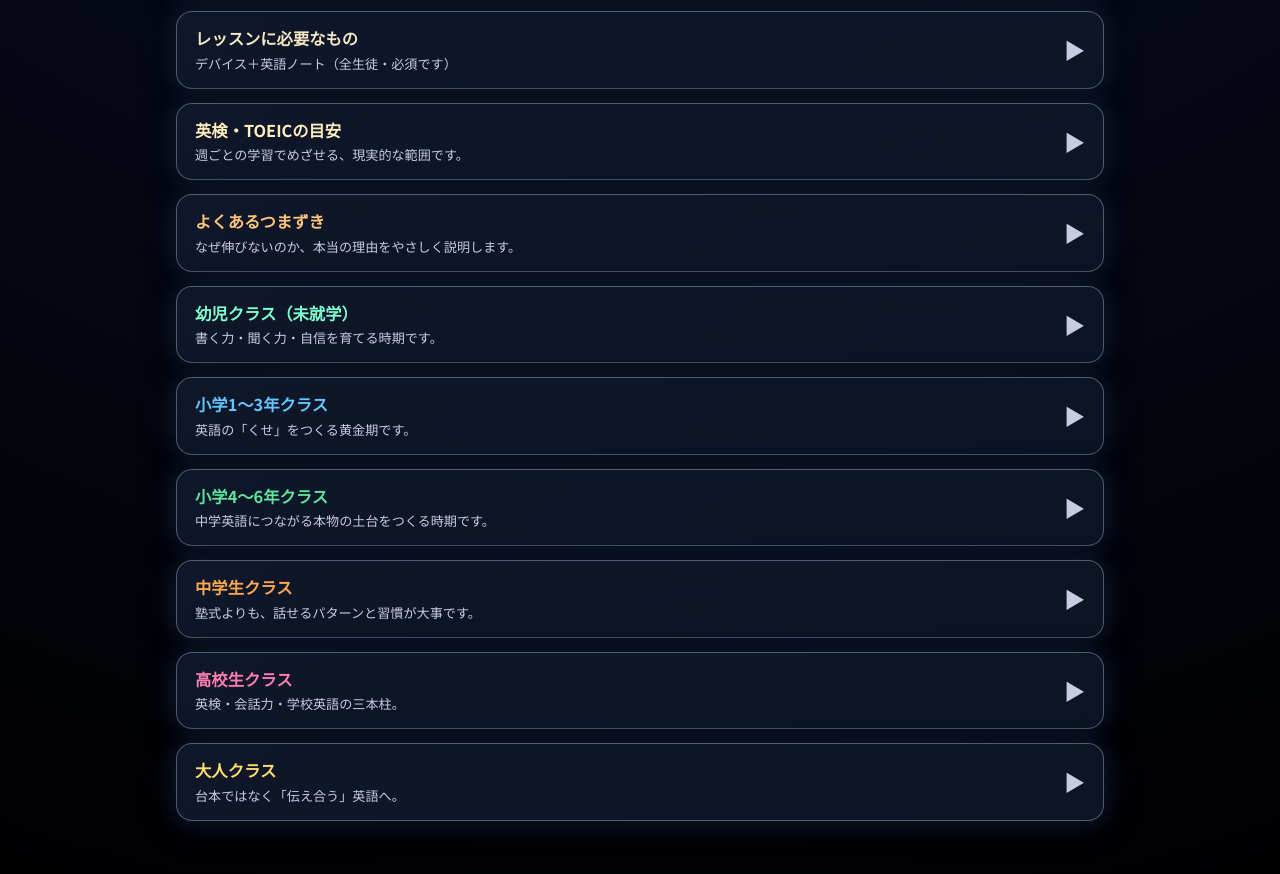
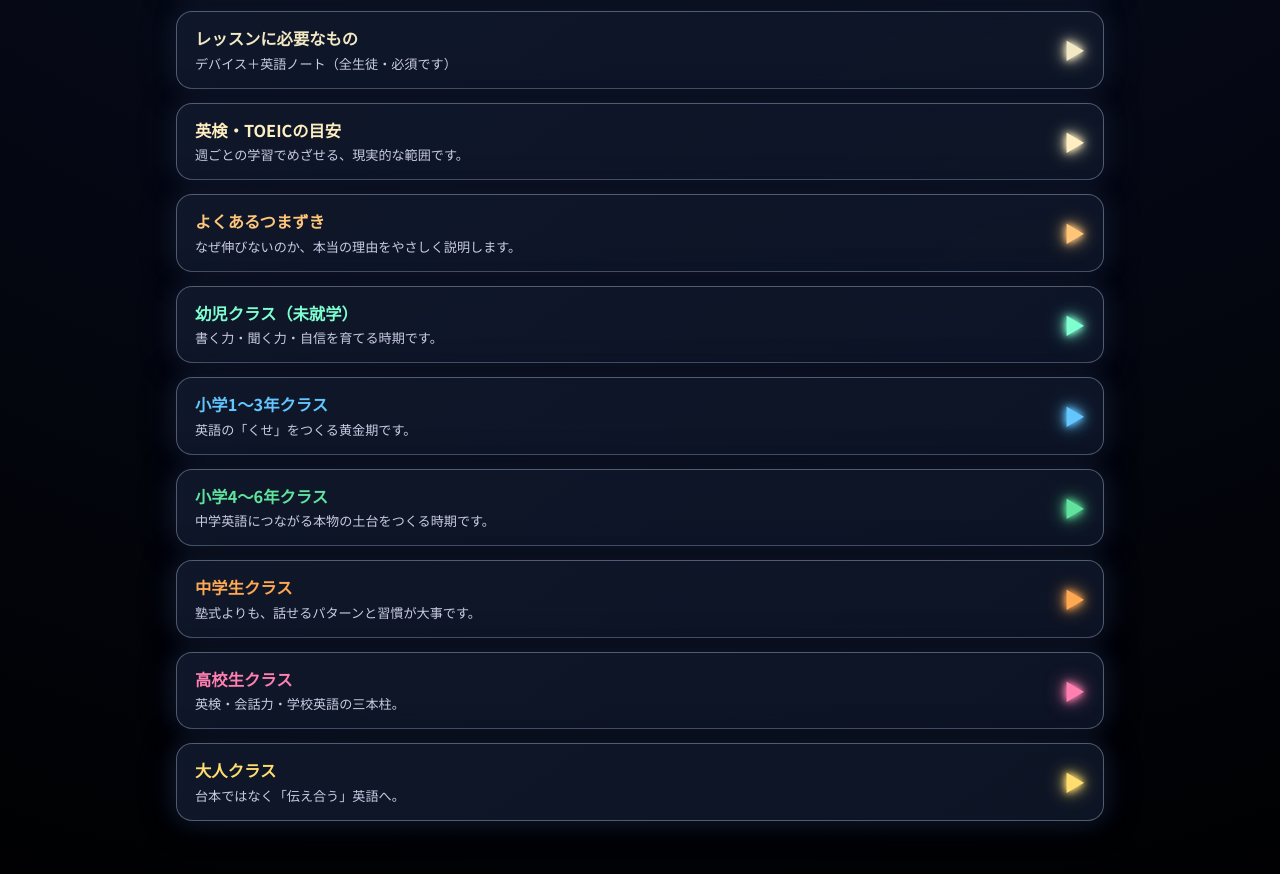
Before and after one commit to Booha-Adventure-Studios/Booha-adventure-and-boo-riculum, a plain HTML site: page index.html in a window 1280 px wide. Shown: the part 934-1808 px from the top of the page. Drawn offline with Linux system fonts and the light colour scheme.

Commit message:
Update index.html

```diff
--- a/index.html
+++ b/index.html
@@ -33,7 +33,103 @@
   --c-results:#ffefc0;
   --c-problems:#ffc67a;
 }
+  /* Base glowing triangle used across all tabs */
+.ac-icon {
+  color: var(--ink);
+  text-shadow:
+    0 0 6px var(--gold),
+    0 0 12px var(--gold),
+    0 0 18px var(--gold);
+  transition: 0.25s ease;
+}
+/* Glow per level */
+.level-adv .ac-icon {
+  color: var(--c-adv);
+  text-shadow:
+    0 0 6px var(--c-adv),
+    0 0 12px var(--c-adv),
+    0 0 20px var(--c-adv);
+}
 
+.level-ricu .ac-icon {
+  color: var(--c-ricu);
+  text-shadow:
+    0 0 6px var(--c-ricu),
+    0 0 12px var(--c-ricu),
+    0 0 20px var(--c-ricu);
+}
+
+.level-items .ac-icon {
+  color: var(--c-items);
+  text-shadow:
+    0 0 6px var(--c-items),
+    0 0 12px var(--c-items),
+    0 0 20px var(--c-items);
+}
+
+.level-results .ac-icon {
+  color: var(--c-results);
+  text-shadow:
+    0 0 6px var(--c-results),
+    0 0 12px var(--c-results),
+    0 0 20px var(--c-results);
+}
+
+.level-problems .ac-icon {
+  color: var(--c-problems);
+  text-shadow:
+    0 0 6px var(--c-problems),
+    0 0 12px var(--c-problems),
+    0 0 20px var(--c-problems);
+}
+
+.level-preschool .ac-icon {
+  color: var(--c-preschool);
+  text-shadow:
+    0 0 6px var(--c-preschool),
+    0 0 12px var(--c-preschool),
+    0 0 20px var(--c-preschool);
+}
+
+.level-es1 .ac-icon {
+  color: var(--c-es1);
+  text-shadow:
+    0 0 6px var(--c-es1),
+    0 0 12px var(--c-es1),
+    0 0 20px var(--c-es1);
+}
+
+.level-es2 .ac-icon {
+  color: var(--c-es2);
+  text-shadow:
+    0 0 6px var(--c-es2),
+    0 0 12px var(--c-es2),
+    0 0 20px var(--c-es2);
+}
+
+.level-jhs .ac-icon {
+  color: var(--c-jhs);
+  text-shadow:
+    0 0 6px var(--c-jhs),
+    0 0 12px var(--c-jhs),
+    0 0 20px var(--c-jhs);
+}
+
+.level-hs .ac-icon {
+  color: var(--c-hs);
+  text-shadow:
+    0 0 6px var(--c-hs),
+    0 0 12px var(--c-hs),
+    0 0 20px var(--c-hs);
+}
+
+.level-adult .ac-icon {
+  color: var(--c-adult);
+  text-shadow:
+    0 0 6px var(--c-adult),
+    0 0 12px var(--c-adult),
+    0 0 20px var(--c-adult);
+}
 /* Reset & base layout */
 *{box-sizing:border-box;margin:0;padding:0;}
 
```
